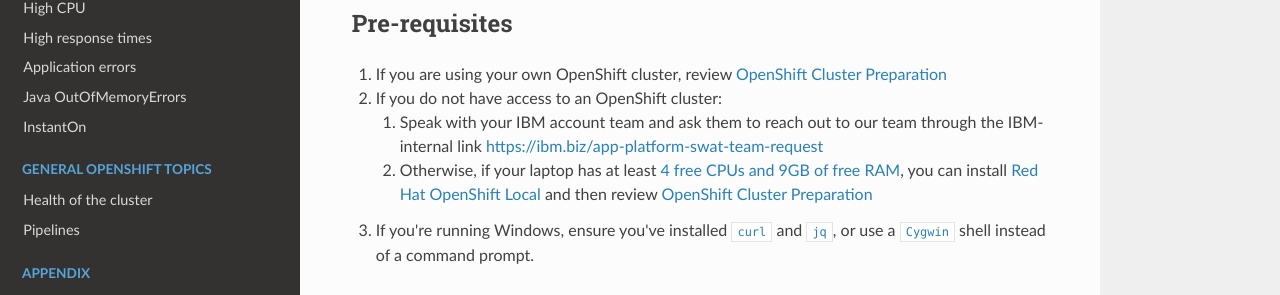
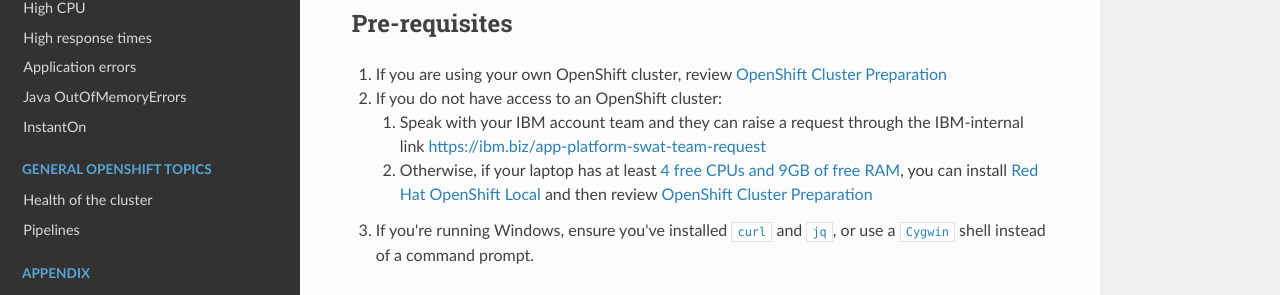
Before and after one commit to IBM/AppRuntimesOpenShiftDay2Labs, an MkDocs documentation site: the page built from docs/index.md, in a window 1280 px wide. Shown: the part 320-615 px from the top of the page. Built offline with MkDocs 1.6.1, drawn with Linux system fonts in a browser that asks for light colours.

Commit message:
Update
Signed-off-by: Kevin Grigorenko <kevin.grigorenko@us.ibm.com>

```diff
--- a/docs/index.md
+++ b/docs/index.md
@@ -10,7 +10,7 @@
 
 1. If you are using your own OpenShift cluster, review [OpenShift Cluster Preparation](lab_administration.md#openshift-cluster-preparation)
 1. If you do not have access to an OpenShift cluster:
-    1. Speak with your IBM account team and ask them to reach out to our team through the IBM-internal link <https://ibm.biz/app-platform-swat-team-request>
+    1. Speak with your IBM account team and they can raise a request through the IBM-internal link <https://ibm.biz/app-platform-swat-team-request>
     1. Otherwise, if your laptop has at least [4 free CPUs and 9GB of free RAM](https://access.redhat.com/documentation/en-us/red_hat_openshift_local/2.16/html/getting_started_guide/installation_gsg#for_openshift_container_platform), you can install [Red Hat OpenShift Local](https://developers.redhat.com/products/openshift-local/overview) and then review [OpenShift Cluster Preparation](lab_administration.md#openshift-cluster-preparation)
 1. If you're running Windows, ensure you've installed [`curl`](https://curl.se/windows/) and [`jq`](https://stedolan.github.io/jq/download/), or use a [`Cygwin`](https://www.cygwin.com/) shell instead of a command prompt.
 
```
